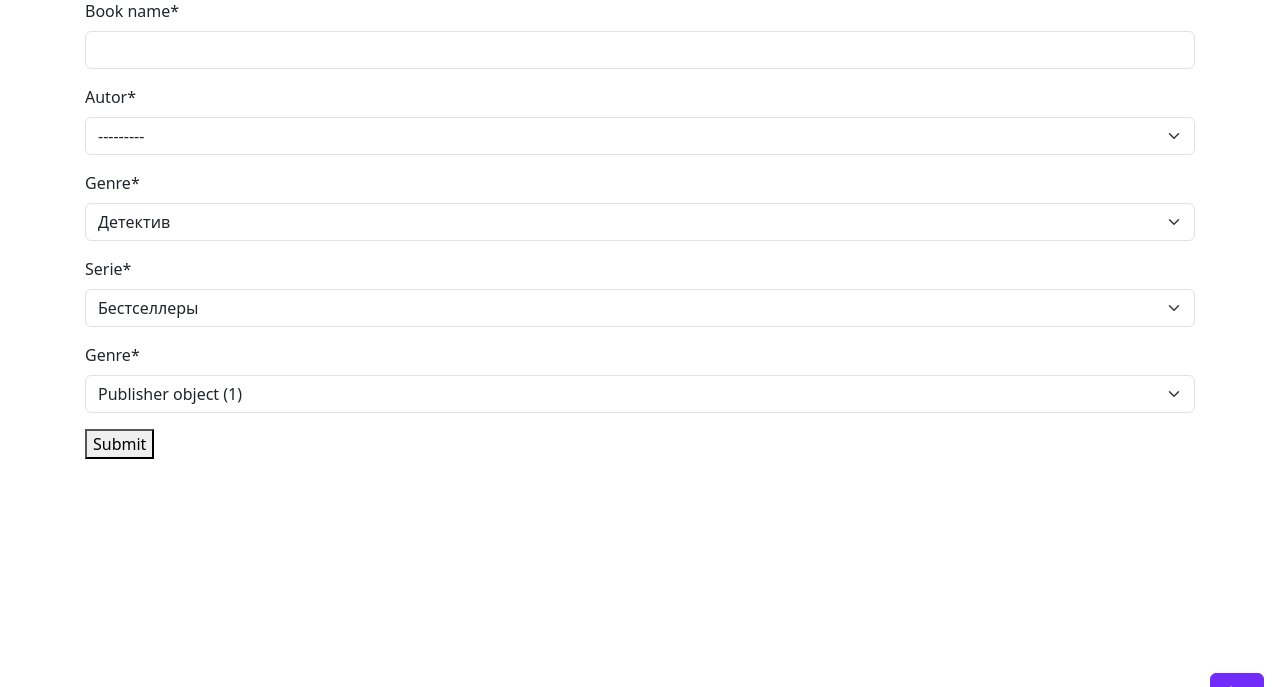
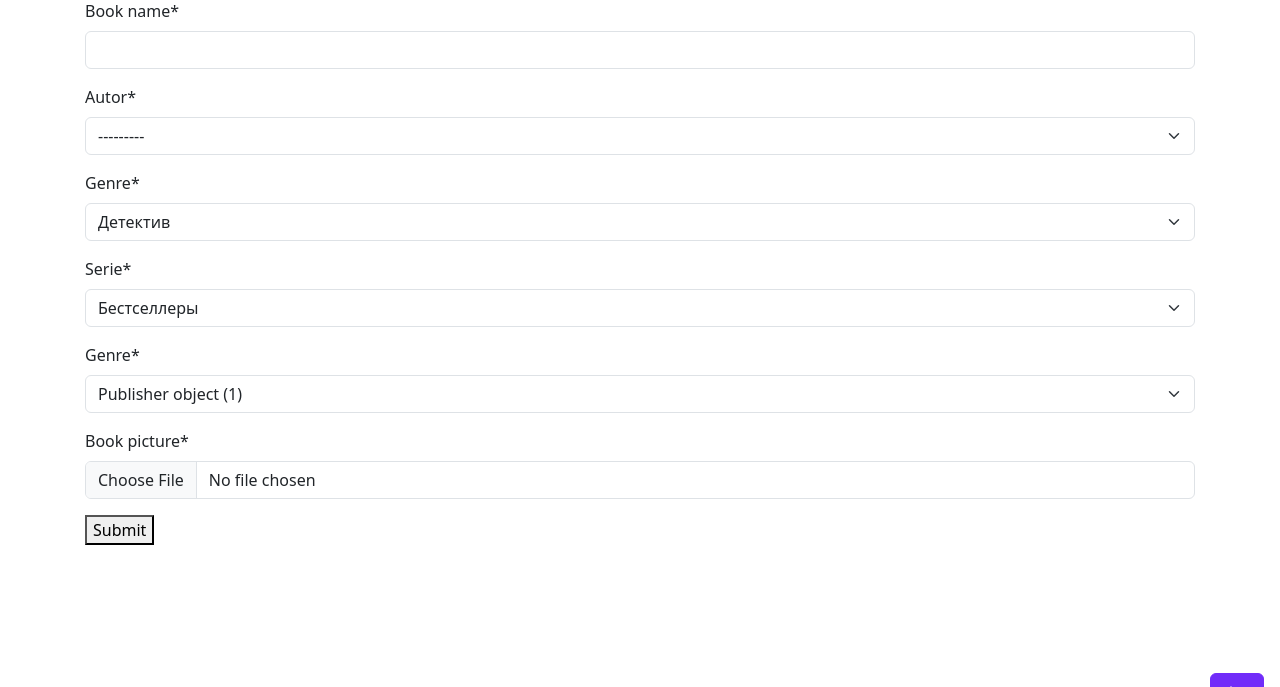
Before and after one commit to ketsman89/Py_Proj, a Django app: page /spravochniki/book-add-cbv/ in a window 1280 px wide. Shown: the part 69-756 px from the top of the page. Run offline with Django 4.2, Linux system fonts and the light colour scheme; data comes from the database, SQL or seed files in the repository; both versions use the stored data as it was after the commit; some libraries are stand-ins or nearby versions.

Commit message:
pictures and create and update

```diff
--- a/requirements.txt
+++ b/requirements.txt
@@ -2,5 +2,6 @@ asgiref==3.6.0
 crispy-bootstrap5==0.7
 Django==4.2.1
 django-crispy-forms==2.0
+Pillow==9.5.0
 sqlparse==0.4.4
 tzdata==2023.3
--- a/src/proj/settings.py
+++ b/src/proj/settings.py
@@ -127,6 +127,9 @@ STATIC_URL = 'static/'
 #статик рут для вебсервера
 STATIC_ROOT = '/home/ketsman89/static'
 
+MEDIA_URL = 'media/'
+MEDIA_ROOT = local_settings.MEDIA_ROOT
+
 # Default primary key field type
 # https://docs.djangoproject.com/en/4.2/ref/settings/#default-auto-field
 
--- a/src/proj/urls.py
+++ b/src/proj/urls.py
@@ -17,6 +17,8 @@ Including another URLconf
 from django.contrib import admin
 from django.urls import path, include
 from home import views as home_views
+from django.conf import settings
+from django.conf.urls.static import static
 
 urlpatterns = [
     path('admin/', admin.site.urls),
@@ -24,4 +26,8 @@ urlpatterns = [
     path('spravochniki/', include('spravochniki.urls', namespace='spravochniki'))
 
 
-]
+] + static(settings.MEDIA_URL, document_root=settings.MEDIA_ROOT)
+# Этого не должно быть в продакшене, поэтому плючуем только в дев сервере,
+# для этого пропишем условие:
+# if settings.DEBUG:
+#     urlpatterns += static(settings.MEDIA_URL, document_root=settings.MEDIA_ROOT)
--- a/src/requirements.txt
+++ b/src/requirements.txt
@@ -2,5 +2,6 @@ asgiref==3.6.0
 crispy-bootstrap5==0.7
 Django==4.2.1
 django-crispy-forms==2.0
+Pillow==9.5.0
 sqlparse==0.4.4
 tzdata==2023.3
--- a/src/spravochniki/models.py
+++ b/src/spravochniki/models.py
@@ -1,8 +1,15 @@
 from django.db import models
 from django.urls import reverse_lazy
+from PIL import Image
+from pathlib import Path
 # Create your models here.
 
 class Book(models.Model):
+    picture = models.ImageField(
+        verbose_name="Book picture",
+        upload_to="uploads/%Y/%m/%d/"
+    )
+
     autor = models.ForeignKey(
         "spravochniki.Autor",
         on_delete=models.PROTECT,
@@ -45,6 +52,28 @@ class Book(models.Model):
     def get_absolute_url(self):
         return reverse_lazy('spravochniki:view-book', kwargs={"pk": self.pk})
 
+    def book_picture_med(self):
+        original_url = self.picture.url
+        new_url = original_url.split(".")
+        picture_url = ".".join(new_url[:-1]) + "_150_." + new_url[-1]
+        return picture_url
+
+    def book_picture_small(self):
+        original_url = self.picture.url
+        new_url = original_url.split(".")
+        picture_url = ".".join(new_url[:-1]) + "_40_." + new_url[-1]
+        return picture_url
+
+    def picture_resizer(self):
+        extention = self.picture.file.name.split('.')[-1]
+        BASE_DIR = Path(self.picture.file.name).resolve().parent
+        file_name = Path(self.picture.file.name).resolve().name.split('.')
+        for m_basewidth in [150, 40]:
+            im = Image.open(self.picture.file.name)
+            wpercent = (m_basewidth/float(im.size[0]))
+            hsize = int((float(im.size[1])*float(wpercent)))
+            im.thumbnail((m_basewidth,hsize), Image.Resampling.LANCZOS)
+            im.save(str(BASE_DIR / ".".join(file_name[:-1])) + f'_{m_basewidth}_.' + extention)
 
 class Autor(models.Model):
 
--- a/src/spravochniki/templates/spravochniki/add-book.html
+++ b/src/spravochniki/templates/spravochniki/add-book.html
@@ -3,7 +3,7 @@
 {% block TITLE %}Book ADD{% endblock TITLE %}
 {% block BODY %}
     <h1>{{ greeting }}</h1>
-    <form action="" method="post">
+    <form action="" method="post" enctype="multipart/form-data">
         {% csrf_token %}
         {{ form|crispy }}
 
--- a/src/spravochniki/templates/spravochniki/book_form.html
+++ b/src/spravochniki/templates/spravochniki/book_form.html
@@ -3,7 +3,7 @@
 {% block TITLE %}Book ADD{% endblock TITLE %}
 {% block BODY %}
     <h1>{{ greeting }}</h1>
-    <form action="" method="post">
+    <form action="" method="post" enctype="multipart/form-data">
         {% csrf_token %}
         {{ form|crispy }}
 
--- a/src/spravochniki/views.py
+++ b/src/spravochniki/views.py
@@ -1,10 +1,16 @@
+from django.forms.models import BaseModelForm
 from django.shortcuts import render
 from django.http import HttpResponse, HttpResponseRedirect
 from random import randint
 from django.views import generic
 
+
 from . import models
 from . import forms
+
+
+
+
 
 
 class BookView(generic.DetailView):
@@ -14,15 +20,37 @@ class BookCreateView(generic.CreateView):
     model = models.Book
     template_name = "spravochniki/book_form.html"
     fields = [
-            "name", "autor", "genre", "serie", "publisher"
+            "name",
+            "autor",
+            "genre",
+            "serie",
+            "publisher",
+            "picture"
         ]
+    def get_success_url(self) -> str:
+        self.object.picture_resizer()
+        return super().get_success_url()
 
 class BookUpdateView(generic.UpdateView):
     model = models.Book
     template_name = "spravochniki/book_form.html"
     fields = [
-            "name", "autor", "genre", "serie", "publisher"
+            "name",
+            "autor",
+            "genre",
+            "serie",
+            "publisher",
+            "picture"
         ]
+    def form_valid(self, form):
+        if form.has_changed():
+            if 'picture' in form.changed_data:
+                print(form.changed_data)
+        return super().form_valid(form)
+
+    def get_success_url(self) -> str:
+        self.object.picture_resizer()
+        return super().get_success_url()
     # success_url = "/added" сделан get_absolute_url в models
 
 class BookDeleteView(generic.DeleteView):
```
Also changed, not shown: src/spravochniki/forms.py (+6 -1 lines), src/spravochniki/templates/spravochniki/book_detail.html (+14 -2 lines), src/db.sqlite3, src/spravochniki/migrations/0012_book_picture.py (added), 4 other files.
